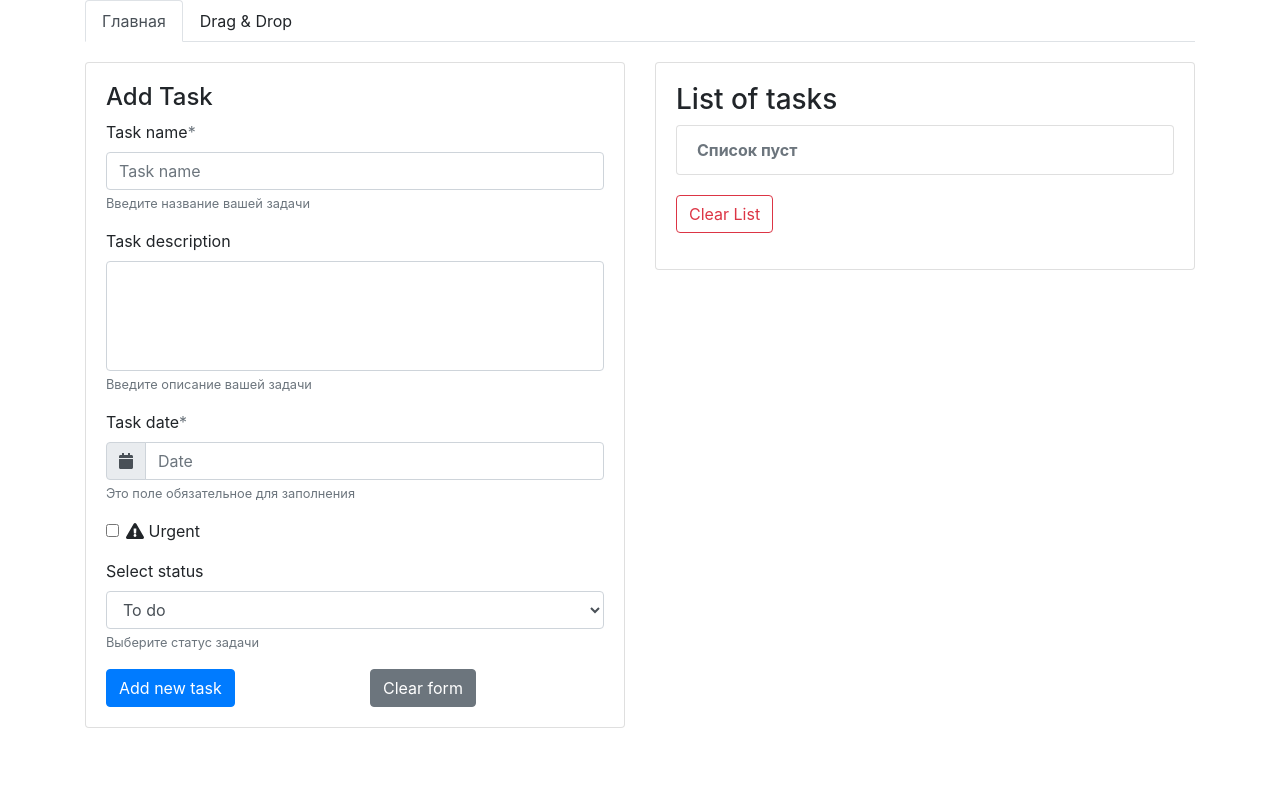
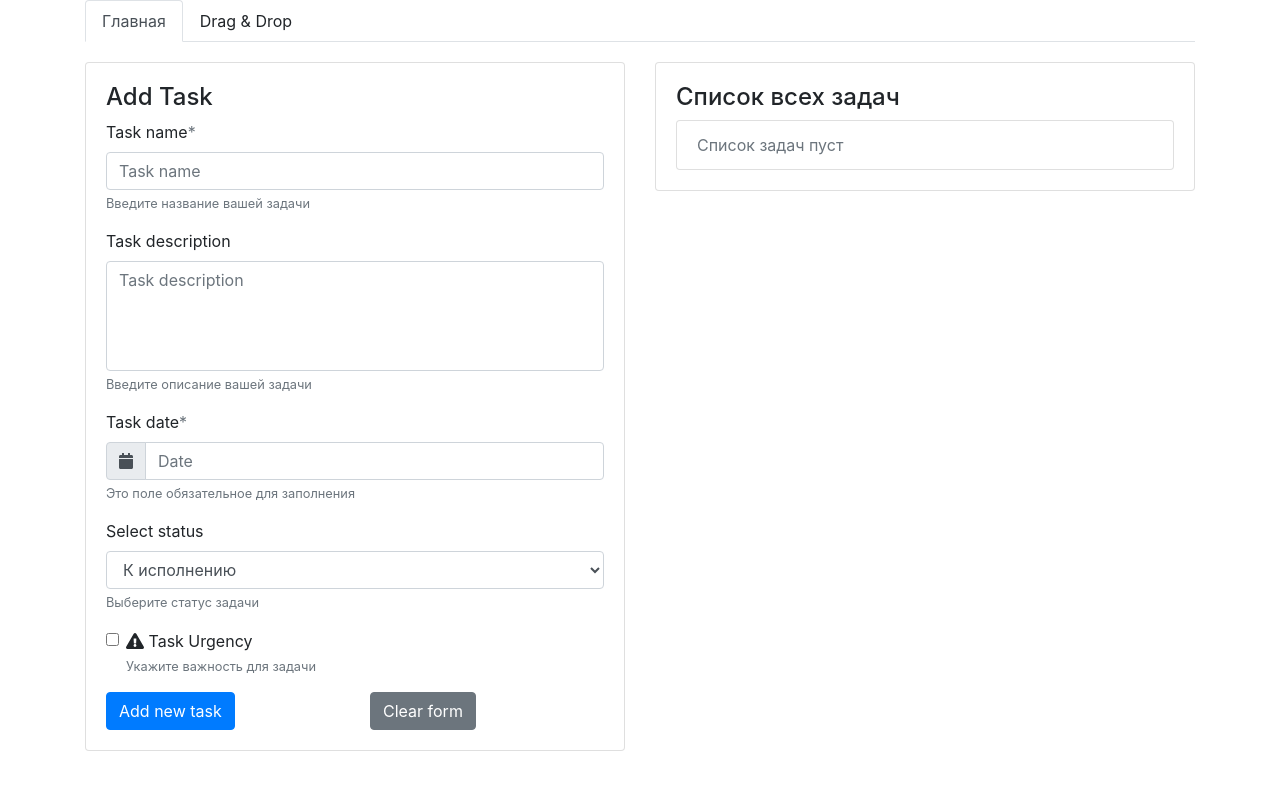
Before and after one commit to NikitaSysoev/React-TaskTracker, a React (Create React App) app: page /#/ in a window 1280 px wide. Shown: the top 790 px of the page. Built offline with nearby package versions, Linux system fonts and the light colour scheme.

Commit message:
add Modal for view task

```diff
--- a/package.json
+++ b/package.json
@@ -1,6 +1,6 @@
 {
   "name": "react-tracker",
-  "version": "1.0.4",
+  "version": "1.0.5",
   "private": true,
   "dependencies": {
     "@fortawesome/fontawesome-svg-core": "^1.2.18",
--- a/src/App.js
+++ b/src/App.js
@@ -1,6 +1,8 @@
 import React from 'react';
 import { Container } from 'react-bootstrap';
 import { Route, HashRouter as Router } from 'react-router-dom';
+import { FORM_ADD, FORM_EDIT } from './lib/const';
+import './css/micalendar.css';
 
 import Navigation from './components/navigation';
 import { NAV_ITEMS, NAV_MAIN } from './lib/nav_data';
@@ -11,9 +13,36 @@ export default class App extends React.Component {
   constructor(props) {
     super(props);
     this.state = {
-      activeNavItem: NAV_MAIN
+      activeNavItem: NAV_MAIN,
+      taskList: [],
+      taskId: null,
+			taskForEdit: null,
+			formSate: FORM_ADD, // ["add", "edit"]
     };
   }
+
+  componentDidMount() {
+    let taskList = [];
+    try {
+      taskList = JSON.parse(localStorage.getItem('TASKS'));
+    } catch {
+      console.log('Error localstorage upload data');
+    }
+    this.setState({ taskList });
+  }
+
+  handleEditTask = (e, taskId) => {
+    console.log("this is from App, id = ", taskId);
+		const { taskList } = this.state;
+		this.setState({
+			taskForEdit: taskList[taskId],
+			formSate: FORM_EDIT,
+		});
+  };
+
+  handleDeleteTask = (e, taskId) => {
+    console.log("this is DELETE from App, id = ", taskId);
+  };
 
   handleNavClick = e => {
     const { target } = e;
@@ -38,7 +67,17 @@ export default class App extends React.Component {
         <Container>
           <Navigation items={this.navHelper()} />
           <React.Suspense fallback={<div> Loading....</div>}>
-            {this.state.activeNavItem === NAV_MAIN ? <MainTab /> : <Dnd />}
+            {this.state.activeNavItem === NAV_MAIN ? (
+              <MainTab
+                onTaskEdit={this.handleEditTask}
+                taskList={this.state.taskList}
+                onTaskDelete={this.handleDeleteTask}
+                taskForEdit={this.state.taskForEdit}
+                formSate={this.state.formSate}
+              />
+            ) : (
+              <Dnd />
+            )}
             {/* <Route exact path="/" render={props => <MainTab {...props} />} />
             <Route exact path="/dnd" render={props => <Dnd {...props} />} /> */}
           </React.Suspense>
--- /dev/null
+++ b/src/components/form/index.jsx
@@ -0,0 +1,11 @@
+import TextInput from './input_text';
+import TextArea from './textarea';
+import SelectInput from './input_select';
+import CheckboxInput from './input_checkbox';
+
+export {
+    TextInput,
+    TextArea,
+    SelectInput,
+    CheckboxInput
+}
--- a/src/components/form/input_select.jsx
+++ b/src/components/form/input_select.jsx
@@ -1,8 +1,25 @@
 import React from 'react';
 import PropTypes from 'prop-types';
 
+const renderSelectOptions = item => {
+    let value = null;
+    let title = null;
+    if (typeof item === 'object') {
+        value = item.value;
+        title = item.title;
+    } else {
+        value = title = String(item);
+    }
+
+    return <option key={value} value={value} >
+        {
+            title
+        }
+    </option>
+}
+
 const SelectInput = props => {
-    const { name, onChange, value = '', label, mandatory = false, helper, err } = props;
+    const { name, onChange, value = '', label, options, placeholder, mandatory = false, helper, err } = props;
     const mandatoryStr = mandatory && <span className="text-muted">*</span>;
     return (
         <div className="form-group">
@@ -14,10 +31,9 @@ const SelectInput = props => {
                 name={name}
                 value={value}
                 onChange={typeof onChange === 'function' ? onChange : null}
+                placeholder={placeholder}
             >
-                <option value="todo">To do</option>
-                <option value="inprogress">In progress</option>
-                <option value="done">Done</option>
+                {options.map(renderSelectOptions)}
             </select>
             <small className={`${err && 'text-danger'} form-text text-muted`}>
                 {helper}
@@ -31,6 +47,8 @@ export default SelectInput;
 SelectInput.propTypes = {
     name: PropTypes.string,
     onChange: PropTypes.func,
+    placeholder: PropTypes.string,
+    options: PropTypes.array,
     value: PropTypes.string,
     label: PropTypes.string,
     mandatory: PropTypes.bool,
--- a/src/components/form/textarea.jsx
+++ b/src/components/form/textarea.jsx
@@ -2,8 +2,15 @@ import React from 'react';
 import PropTypes from 'prop-types';
 
 const TextArea = props => {
-    const { name, rows = 3, onChange, value = '', label, placeholder, mandatory = false, helper, err } = props;
+    const { name, rows = null, cols = null, onChange, value = '', label, placeholder, mandatory = false, helper, err } = props;
     const mandatoryStr = mandatory && <span className="text-muted">*</span>;
+    const colsRows = {};
+    if (rows !== null) {
+        colsRows.rows = rows;
+    }
+    if (cols !== null) {
+        colsRows.cols = cols;
+    }
     return (
         <div className="form-group">
             <label htmlFor={name} className={err ? 'text-danger' : null}>
@@ -15,8 +22,8 @@ const TextArea = props => {
                 onChange={typeof onChange === 'function' ? onChange : null}
                 value={value}
                 className={`${err && 'is-invalid'} form-control`}
-                placeholder={placeholder || null}
-                rows={rows}
+                placeholder={placeholder || label}
+                {...colsRows}
                 style={{ resize: "none" }}
             />
             <small className={`${err && 'text-danger'} form-text text-muted`}>
@@ -39,4 +46,5 @@ TextArea.propTypes = {
     mandatory: PropTypes.bool,
     helper: PropTypes.string,
     err: PropTypes.bool,
+    cols: PropTypes.number
 }
--- a/src/components/main_form/index.jsx
+++ b/src/components/main_form/index.jsx
@@ -3,12 +3,16 @@ import { FontAwesomeIcon } from '@fortawesome/react-fontawesome';
 import { faCalendar } from '@fortawesome/free-solid-svg-icons';
 import PropTypes from 'prop-types';
 import { Card } from '../card';
-import TextInput from '../form/input_text';
-import TextArea from '../form/textarea';
-import SelectInput from '../form/input_select';
-import CheckboxInput from '../form/input_checkbox';
+import { TextInput, TextArea, SelectInput, CheckboxInput } from '../form';
+import { TASK_OPTIONS, FORM_ADD, FORM_EDIT } from '../../lib/const';
 
 export default class MainForm extends React.Component {
+    static propTypes = {
+		formSate: PropTypes.string, // состояние формы (редактровать или добавить таску)
+		taskForEdit: PropTypes.object, // номер таски, которую редактируют
+	};
+
+
     constructor(props) {
         super(props);
         this.state = {
@@ -20,10 +24,23 @@ export default class MainForm extends React.Component {
                 taskUrgent: false,
                 taskStatus: 'todo',
             },
-            err: {}
+            err: {},
+            propsFlag: false
         }
         this.initialState = { ...this.state };
     }
+
+    static getDerivedStateFromProps = (nextProps, state) =>{
+		console.log("getDerivedStateFromProps = ", nextProps.taskForEdit)
+		if (!state.propsFlag && nextProps.taskForEdit) {
+			return {
+                data: nextProps.taskForEdit,
+                propsFlag: true
+			}
+		}
+		return null;
+	};
+
 
     handleChange = (e) => {
         const { name, value, type, checked } = e.target;
@@ -88,19 +105,22 @@ export default class MainForm extends React.Component {
                     </small>
                 </div>
 
+                <SelectInput
+                    value={this.state.data.taskStatus || ''}
+                    options={TASK_OPTIONS}
+                    name='taskStatus'
+                    onChange={this.handleChange}
+                    label='Select status'
+                    placeholder={'Status'}
+                    helper={'Выберите статус задачи'}
+                />
+
                 <CheckboxInput
                     checked={this.state.data.taskUrgent || false}
                     name='taskUrgent'
                     onChange={this.handleChange}
-                    label='Urgent'
-                />
-
-                <SelectInput
-                    value={this.state.data.taskStatus || ''}
-                    name='taskStatus'
-                    onChange={this.handleChange}
-                    label='Select status'
-                    helper={'Выберите статус задачи'}
+                    helper={'Укажите важность для задачи'}
+                    label='Task Urgency'
                 />
 
                 <div className="row">
--- a/src/components/main_list/index.jsx
+++ b/src/components/main_list/index.jsx
@@ -1,47 +1,137 @@
 import React from 'react';
-import Task from './task';
-import { Card } from '../card'
+import PropTypes from 'prop-types';
+import { Card } from '../card';
+import { FontAwesomeIcon } from '@fortawesome/react-fontawesome';
+import { faEdit, faTimes, faExclamationTriangle } from '@fortawesome/free-solid-svg-icons';
+import ViewTaskModal from '../task/view_task';
+import Modal from '../modals/simple_modal';
 
-export default class TaskList extends React.Component {
+export default class MainList extends React.Component {
     constructor(props) {
         super(props);
         this.state = {
-            tasks: []
+            modalFlag: false,
+            taskId: null
         }
     }
 
-    handleDeleteAll = () => {
-        console.log('delete all')
+
+    static propTypes = {
+        data: PropTypes.array, // список задач длдя рендера
+        onTaskEdit: PropTypes.func,
+        onTaskDelete: PropTypes.func,
+    };
+
+    static defaultTypes = {
+        data: []
+    };
+
+    handleViewTask = (e) => {
+        const { target } = e;
+        const taskId = target.getAttribute('data-id');
+        this.setState({
+            taskId,
+            modalFlag: true
+        })
+    };
+
+    handleCloseModal = () => {
+        this.setState({
+            modalFlag: false,
+            taskId: null
+        })
     }
 
-    handleOpenModal = () => {
+    handleEditTask = (e) => {
+        e.persist(); // convert event React to event DOM
+        const { target } = e;
+        const taskId = target.parentElement.getAttribute('data-id');
+        this.props.onTaskEdit(e, taskId);
+    };
+
+    handleDeleteTask = (e) => {
+        e.persist(); // convert event React to event DOM
+        const { target } = e;
+        const taskId = target.parentElement.getAttribute('data-id');
+        this.props.onTaskDelete(e, taskId);
+    };
+
+    renderOneTask = (item) => {
+        return (
+            <li key={item.id} className="list-group-item" style={{ position: "relative" }}>
+                {
+                    item.taskUrgent && (<FontAwesomeIcon icon={faExclamationTriangle} />)
+                }
+                <a
+                    href="#"
+                    onClick={this.handleViewTask}
+                    data-id={item.id}
+                >
+                    {item.taskName}
+                </a>
+                <br />
+                <span className="text-muted">
+                    <small>
+                        {item.taskDate}
+                    </small>
+                </span>
+
+                <span
+                    data-id={item.id}
+                    className="delete_ico"
+                    onClick={this.handleDeleteTask}
+                >
+                    <FontAwesomeIcon icon={faTimes} />
+                </span>
+                <span
+                    data-id={item.id}
+                    className="edit_ico"
+                    onClick={this.handleEditTask}
+                >
+                    <FontAwesomeIcon icon={faEdit} />
+                </span>
+
+            </li>
+
+        )
+    };
+
+    render() {
+        console.log(this.props.data, this.state.taskId)
+        const emptyList = (
+            <li className="list-group-item">
+                <span className="text-secondary">Список задач пуст</span>
+            </li>);
+
+        const list = this.props.data && this.props.data.length
+            ? this.props.data.map(this.renderOneTask)
+            : emptyList;
+
+        const filterElement = (id) => {
+            return this.props.data ? this.props.data.filter(item => item.id === this.state.taskId)[0] : null;
+        }
+
+        return (
+            <Card>
+                <h4>Список всех задач</h4>
+                <ul className="list-group">
+                    {
+                        list
+                    }
+                </ul>
+
+                {
+                    this.props.children // компоненты "дети", которые были переданы внутрь <MainList>....</MainList>
+                }
+                <Modal
+                    title="Some title"
+                    onCancelClick={this.handleCloseModal}
+                    display={this.state.modalFlag}
+                >
+                    <ViewTaskModal
+                        data={filterElement()} />
+                </Modal>
+            </Card>);
 
     }
-
-    render() {
-        return (
-            <Card>
-                <div className="form-group">
-                    <h3>List of tasks</h3>
-                    <ul id="taksList" className="list-group">
-                        {
-                            this.state.tasks.length ? this.state.tasks.map(item => {
-                                return <Task />
-                            }) : <li className="list-group-item">
-                                    <strong className="text-secondary">Список пуст</strong>
-                                </li>
-                        }
-                    </ul>
-                    <button
-                        type="button"
-                        className="btn btn-outline-danger"
-                        onClick={this.handleDeleteAll}
-                        style={{ marginTop: '20px' }}
-                    >
-                        Clear List
-                        </button>
-                </div>
-            </Card>
-        );
-    }
 }
--- /dev/null
+++ b/src/components/modals/simple_modal.jsx
@@ -0,0 +1,65 @@
+import React from 'react';
+import PropTypes from 'prop-types';
+
+
+const Modal = (props) => {
+	const {
+		title,
+		onActionClick: handleAction ,
+		onCancelClick: handleCancel,
+		children,
+		cancelBtn = "Cancel",
+		actionBtn = "Ok",
+		display = false,
+	} = props;
+	console.log("Modal: ", display)
+	return display && (
+		<div id="modal1" className="modal" tabIndex="-1" role="dialog" style={ {display: "block"} }>
+			<div className="modal-dialog modal-lg" role="document">
+				<div className="modal-content">
+					<div className="modal-header">
+						<h5 className="modal-title">{ title }</h5>
+						<button onClick={ handleCancel } type="button" className="close" data-dismiss="modal"
+						        aria-label="Close">
+							<span aria-hidden="true">&times;</span>
+						</button>
+					</div>
+					<div id="modalContent" className="modal-body">
+						{
+							children
+						}
+					</div>
+					<div className="modal-footer">
+						<button
+							onClick={ handleCancel }
+							type="button"
+							className="btn btn-secondary"
+			        data-dismiss="modal"
+						>
+							{ cancelBtn }
+						</button>
+						<button
+							onClick={ handleAction }
+							type="button"
+							className="btn btn-primary"
+						>
+							{ actionBtn }
+						</button>
+					</div>
+				</div>
+			</div>
+		</div>
+	);
+};
+
+Modal.propTypes = {
+	title: PropTypes.string,
+	onActionClick: PropTypes.func, // клик по кнопке действия (save / ok)
+	onCancelClick: PropTypes.func, // клик по кнопке отмена
+	children: PropTypes.any, // дети модалки, которые надо отобразить
+	cancelBtn: PropTypes.string, // текст для кнопки отмена
+	actionBtn: PropTypes.string, // текст для кнопки действия
+	display: PropTypes.bool, // отображать или скрыть модалку
+};
+
+export default React.memo(Modal);
--- /dev/null
+++ b/src/components/task/view_task.jsx
@@ -0,0 +1,26 @@
+import React from 'react';
+import PropTypes from 'prop-types';
+
+const ViewTaskModal = (props) => {
+	const { data } = props;
+	return (
+		<React.Fragment>
+			<small className="text-muted">task name</small>
+			<br />{ data.taskName }<br />
+			<small className="text-muted">task status</small>
+			<br />{ data.taskStatus }<br />
+			<small className="text-muted">task date</small>
+			<br />{ data.taskDate }<br />
+			<small className="text-muted">task description</small>
+			<br />{ data.taskDescription }<br />
+			<small className="text-muted">urgent</small>
+			<br />{ data.taskUrgent ? "Важная задача" : "Обычная задача" }
+		</React.Fragment>
+	);
+};
+
+ViewTaskModal.propTypes = {
+	data: PropTypes.object, // все данные по таске
+};
+
+export default React.memo(ViewTaskModal);
--- /dev/null
+++ b/src/lib/const.js
@@ -0,0 +1,21 @@
+export const TODO = 'TODO';
+export const IN_PROGRESS = 'INPROGRESS';
+export const DONE = 'DONE';
+
+export const FORM_ADD = "FORM_ADD";
+export const FORM_EDIT = "FORM_EDIT";
+
+export const TASK_OPTIONS = [
+    {
+        value: TODO,
+        title: 'К исполнению'
+    },
+    {
+        value: IN_PROGRESS,
+        title: 'В процессе'
+    },
+    {
+        value: DONE,
+        title: 'Готово'
+    }
+];
--- a/src/screens/main.jsx
+++ b/src/screens/main.jsx
@@ -1,21 +1,37 @@
 import React from 'react';
-import { Row, Col } from 'react-bootstrap';
 import PropTypes from 'prop-types';
 
 import MainList from '../components/main_list';
 import MainForm from '../components/main_form';
 
-const MainTab = () => {
+const MainTab = (props) => {
     return (
-        <Row>
-            <Col>
-                <MainForm />
-            </Col>
-            <Col>
-                <MainList />
-            </Col>
-        </Row>
+        <div className="row">
+            <div className="col-sm-6">
+                <MainForm
+                    taskForEdit={props.taskForEdit}
+                    formSate={props.formSate}
+                >
+                    <p>This is children from Main Tab</p>
+                </MainForm>
+            </div>
+            <div className="col-sm-6">
+                <MainList
+                    onTaskEdit={props.onTaskEdit}
+                    onTaskDelete={props.onTaskDelete}
+                    data={props.taskList}
+                />
+            </div>
+        </div>
     );
 }
 
 export default MainTab;
+
+MainTab.propTypes = {
+	taskList: PropTypes.array, // список задач
+	onTaskEdit: PropTypes.func, // редактировать таску
+	onTaskDelete: PropTypes.func, // удалить таску
+	formSate: PropTypes.string, // состояние формы (редактровать или добавить таску)
+	taskForEdit: PropTypes.object, // номер таски, которую редактируют
+};
```
